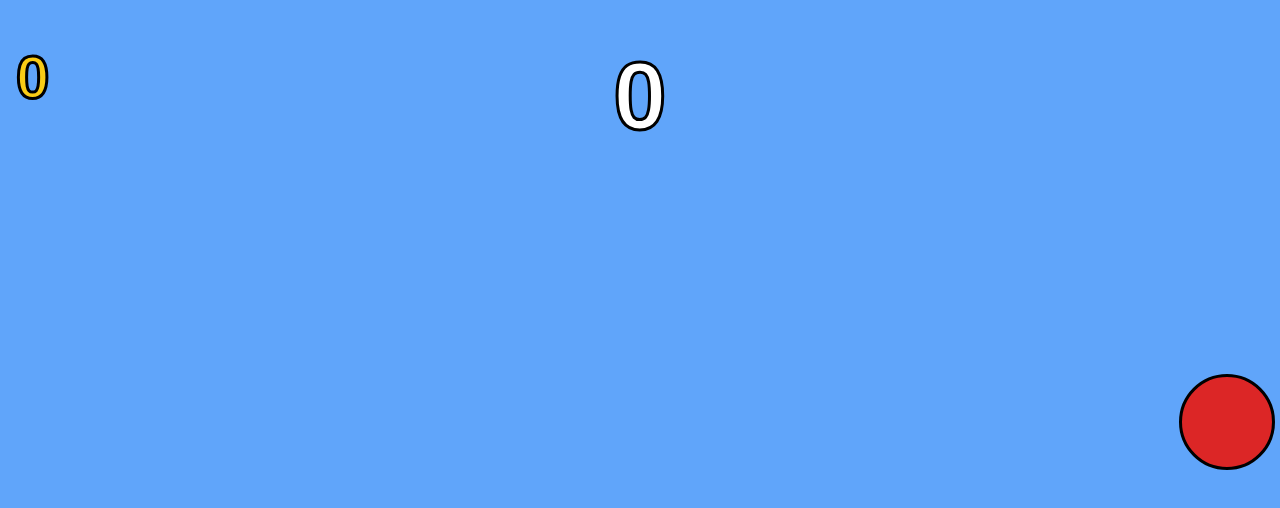
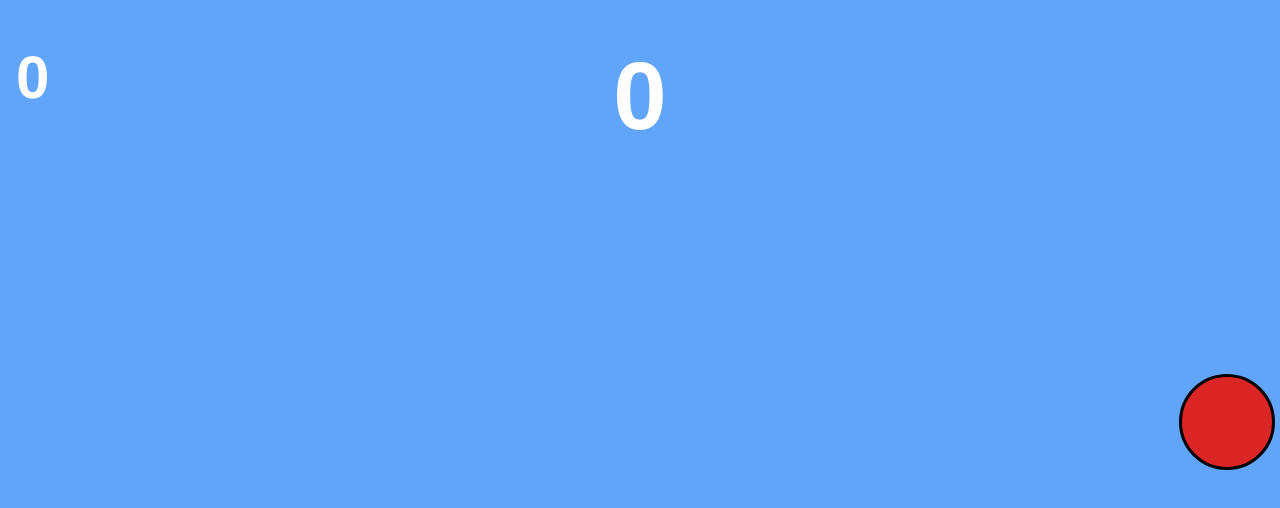
Before and after one commit to jumbyjumbo/aimtrainer, a Next.js app: page / in a window 1280 px wide. Shown: the top 508 px of the page. Built offline with nearby package versions, Linux system fonts and the light colour scheme.

Commit message:
Remove unused CSS classes and update main game screen styling

```diff
--- a/src/app/globals.css
+++ b/src/app/globals.css
@@ -38,11 +38,3 @@ body {
   font-weight: normal;
   font-style: normal;
 }
-
-.text-stroke-3px {
-  -webkit-text-stroke: 3px black;
-}
-
-.text-stroke-1px {
-  -webkit-text-stroke: 1px black;
-}
--- a/src/app/page.js
+++ b/src/app/page.js
@@ -117,13 +117,13 @@ export default function Home() {
 
   // Main game screen
   return (
-    <main className="text-2xl md:text-6xl sm:text-stroke-1px text-stroke-3px font-helvetica font-bold text-white h-screen w-screen bg-blue-400 overflow-hidden" style={{ cursor: "url('/reddot.png') 32 32, auto" }}>
+    <main className="text-2xl md:text-6xl font-helvetica font-bold text-white h-screen w-screen bg-blue-400 overflow-hidden" style={{ cursor: "url('/reddot.png') 32 32, auto" }}>
       {/* Target hit counter */}
       <div className="absolute top-[6%] left-1/2 transform -translate-x-1/2 text-center text-4xl md:text-8xl">
         {targetHitsCount}
       </div>
       {/* Gold counter */}
-      <div className=" absolute top-[6%] left-4 text-yellow-400">
+      <div className=" absolute top-[6%] left-4">
         {gold}
       </div>
       {/* Target hit interval */}
```
